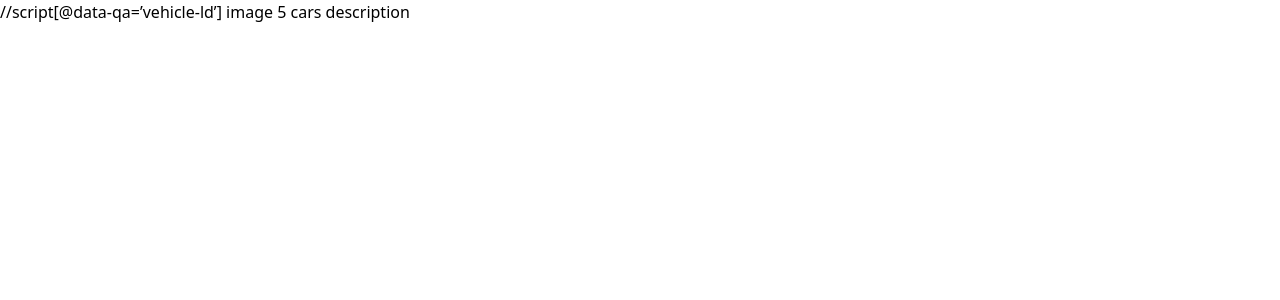
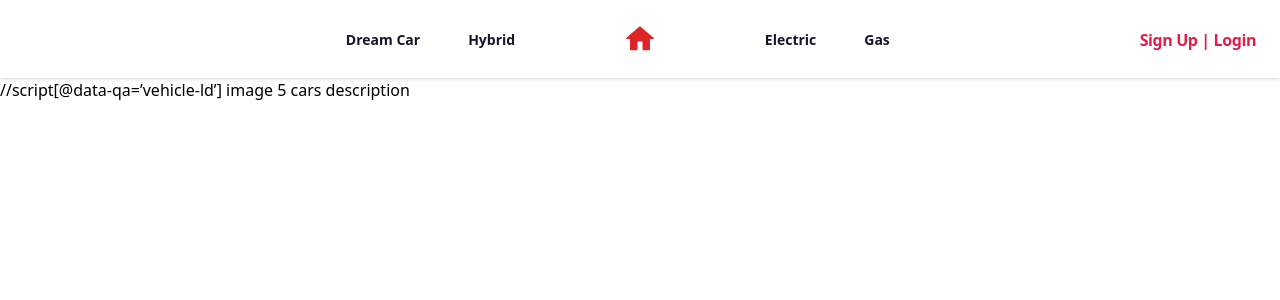
Before and after one commit to jacobcancode/book-connect, a Jekyll site: the page built from hybrid.md, in a window 1280 px wide. Shown: the top 300 px of the page. Built offline with Jekyll 4.4.1, drawn with Linux system fonts in a browser that asks for light colours; nearby versions of some CDN libraries; our own code applies the rules of GitHub Pages for plain Markdown files; part of the change alters nothing that is shown.

Commit message:
fix hybrid link/ layout

```diff
--- a/_includes/nav/home.html
+++ b/_includes/nav/home.html
@@ -3,7 +3,9 @@
 >
     <div class="col-span-2 flex gap-x-12 mt-3 justify-self-end" id="link-bar-1">
         <a href="#" class="text-sm/6 font-semibold text-gray-900">Dream Car</a>
-        <a href="hybrid.md" class="text-sm/6 font-semibold text-gray-900"
+        <a
+            href="{{site.baseurl}}/hybrid"
+            class="text-sm/6 font-semibold text-gray-900"
             >Hybrid</a
         >
     </div>
--- a/hybrid.md
+++ b/hybrid.md
@@ -1,3 +1,8 @@
+---
+layout: base
+menu: nav/home.html
+---
+
 //script[@data-qa='vehicle-ld']
 image
 5 cars
```
